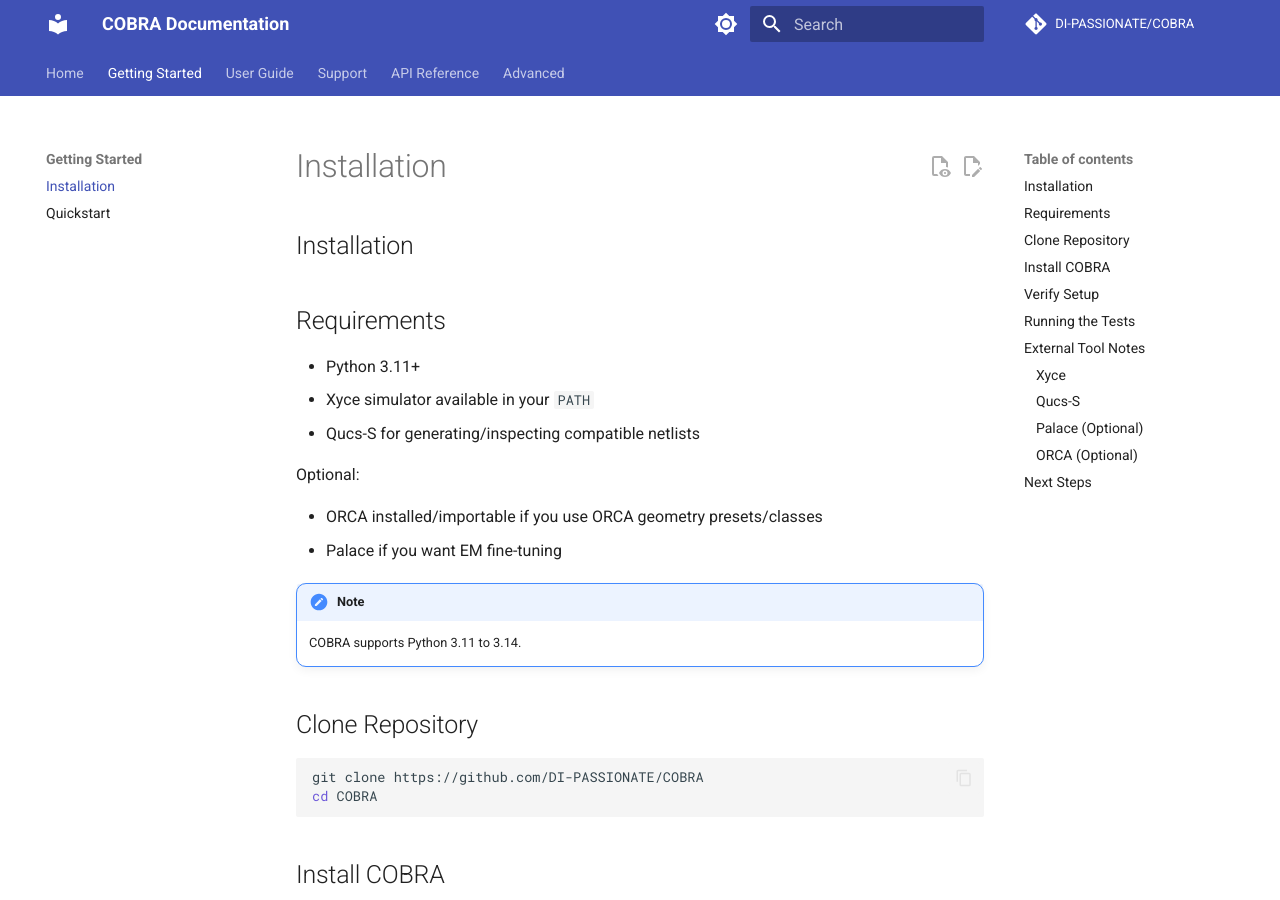
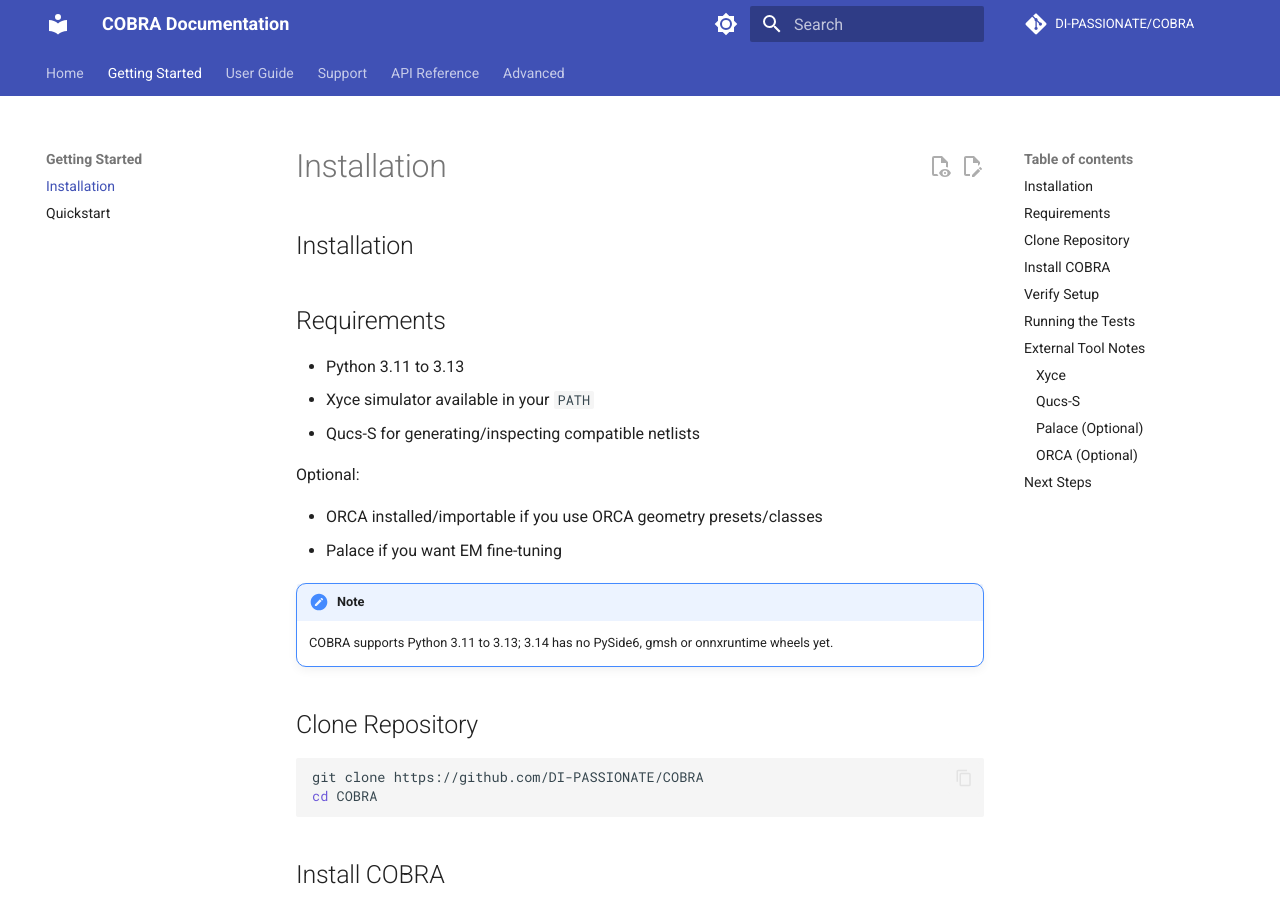
Before and after one commit to DI-PASSIONATE/COBRA, an MkDocs documentation site: the page built from docs/setup.md, in a window 1280 px wide and 900 px high. Built offline with MkDocs 1.6.1 and Material for MkDocs 9.7.7, drawn with Linux system fonts in a browser that asks for light colours; comment, search, counter and statistics services are not loaded.

```diff
--- a/docs/setup.md
+++ b/docs/setup.md
@@ -2,7 +2,7 @@
 
 ## Requirements
 
-- Python 3.11+
+- Python 3.11 to 3.13
 - Xyce simulator available in your `PATH`
 - Qucs-S for generating/inspecting compatible netlists
 
@@ -12,7 +12,7 @@ Optional:
 - Palace if you want EM fine-tuning
 
 !!! note
-	COBRA supports Python 3.11 to 3.14.
+	COBRA supports Python 3.11 to 3.13; 3.14 has no PySide6, gmsh or onnxruntime wheels yet.
 
 ## Clone Repository
 
--- a/pyproject.toml
+++ b/pyproject.toml
@@ -4,7 +4,7 @@ build-backend = "setuptools.build_meta"
 
 [project]
 name = "cobra-rfic"
-version = "1.8.0"
+version = "1.8.1"
 description = "COBRA - A Circuit-Level Open-Source Based RFIC AI-Assisted Optimizer"
 readme = "README.md"
 license = {text = "Apache-2.0"}
@@ -25,7 +25,7 @@ classifiers = [
     "Topic :: Scientific/Engineering :: Electronic Design Automation (EDA)",
 ]
 
-requires-python = ">=3.11"
+requires-python = ">=3.11,<3.14"
 dependencies = [
     "scikit-rf",
     "numpy",
```
Also changed, not shown: CHANGELOG.md (+11 -0 lines), README.md (+1 -1 lines), 1 other file.
